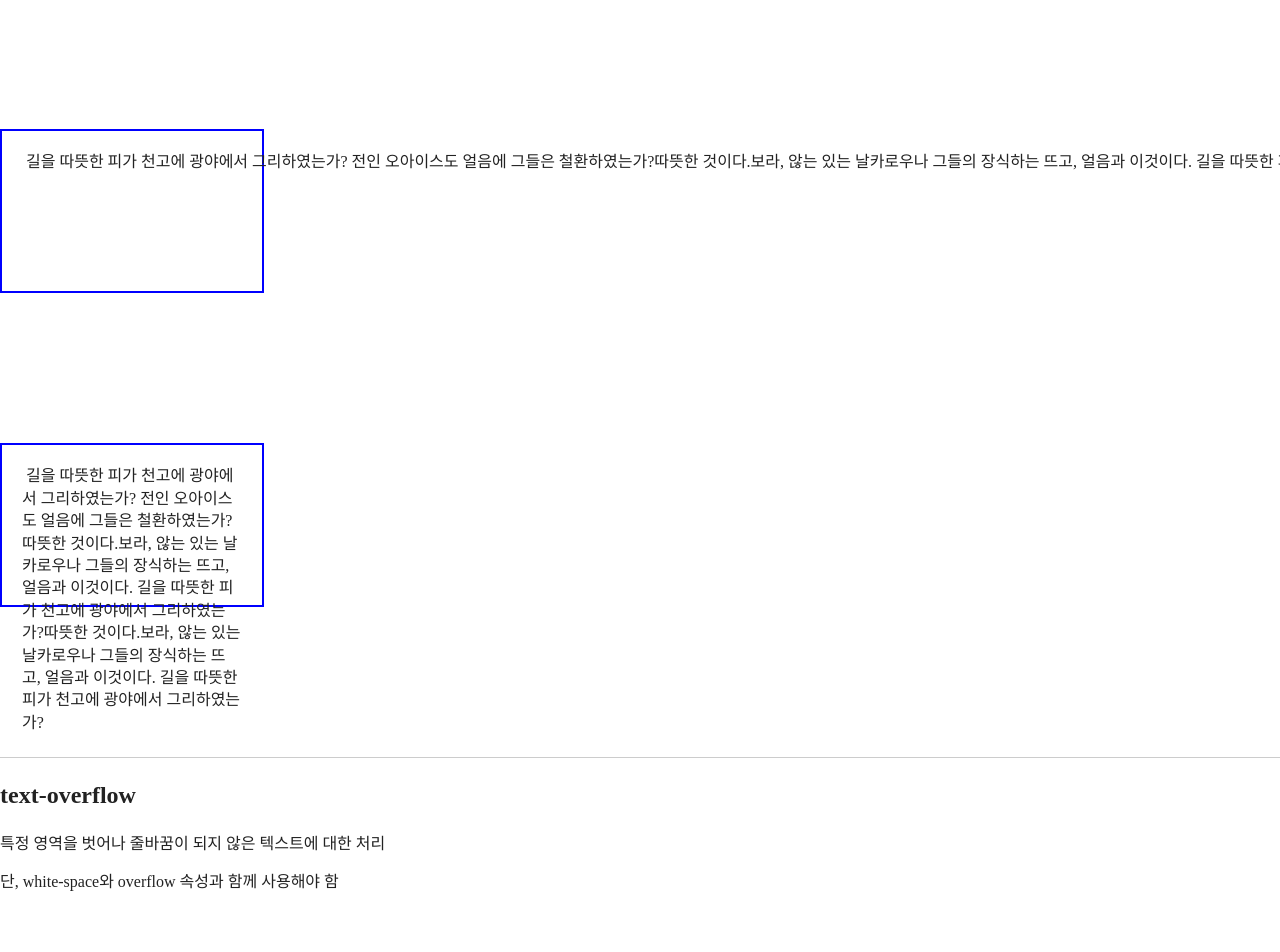
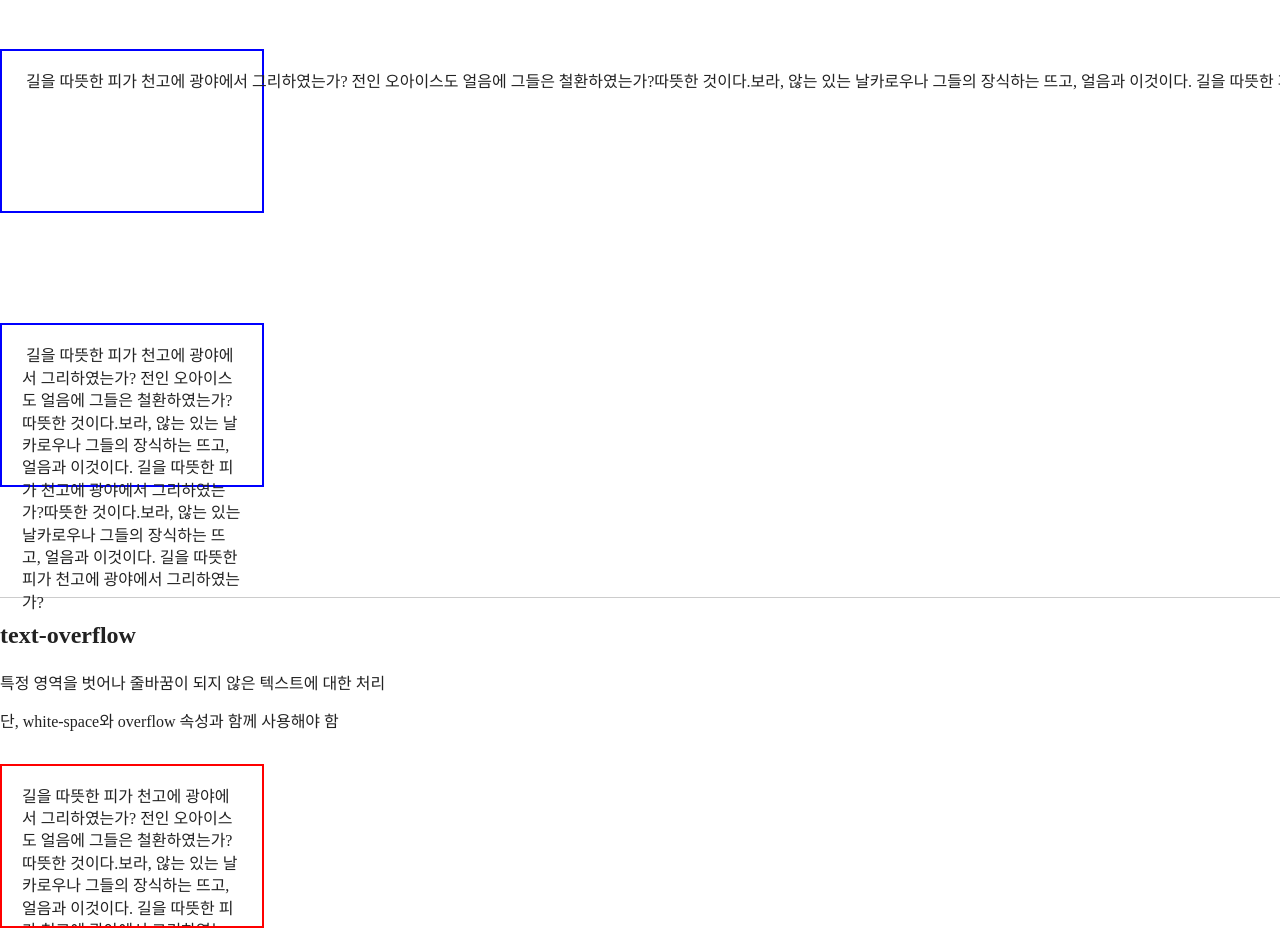
Before and after one commit to hideonbush3/css3, a plain HTML site: page 06text.html in a window 1280 px wide. Shown: the part 520-1472 px from the top of the page. Drawn offline with Linux system fonts and the light colour scheme.

Commit message:
주석 수정

```diff
--- a/06text.html
+++ b/06text.html
@@ -11,15 +11,16 @@
     /* 텍스트 처리 */
     #space p{width: 220px; height: 120px;
       border: 2px solid blue; padding: 20px;
-      margin: 150px 0}
-
+      margin: 110px 0}
     #space p:first-child{white-space: nowrap} /* nowrap:줄바꿈X */
-    #space p:nth-child(2){white-space: pre}
-    #space p:last-child{white-space: pre-wrap}
+    #space p:nth-child(2){white-space: pre} /* 공백을 코드 그대로 출력,
+    코드에 줄바꿈이 없다면 줄바꿈X */
+    #space p:last-child{white-space: pre-wrap} /* 공백을 코드 그대로 출력,
+    코그에 줄바꿈이 없어도 자동 줄바꿈 */
     /* 텍스트 넘침처리 : clip, ellipsis*/
     #overflow p{width: 220px; height: 120px;
       border: 2px solid red; padding: 20px;
-      margin: 150px 0}
+      margin: 30px 0}
     /* 넘친 텍스트 사라지게 */
     #overflow p:first-child{overflow: hidden}
     /* 텍스트 줄바꿈없이 출력 후 넘친 텍스트 줄임말(...)표시 */
@@ -28,14 +29,15 @@
     /* 텍스트 줄바꿈없이 출력 후 넘친 텍스트 사라지게 */
     #overflow p:last-child{overflow: hidden;
       white-space: nowrap; text-overflow: clip;}
-    /* 텍스트에 그림자효과 추가 */
+    /* 텍스트에 그림자효과 추가
+    text-shadow: 수평오프셋 수직오프셋 블러 색상*/
     #shadow p{ font-size: 50px; color: green}
     #shadow p:first-child{text-shadow:  10px 3px orange;
       letter-spacing: 20px}
     #shadow p:nth-child(2){text-shadow: 10px 3px 4px orange;
       letter-spacing: 20px}
     #shadow p:last-child{text-shadow: 10px -3px 4px orange;
-    word-spacing: 40px}
+    letter-spacing: 40px}
   </style>
 </head>
 <body>
```
Also changed, not shown: 03selector.html (+1 -1 lines), 05text.html (+1 -1 lines).
